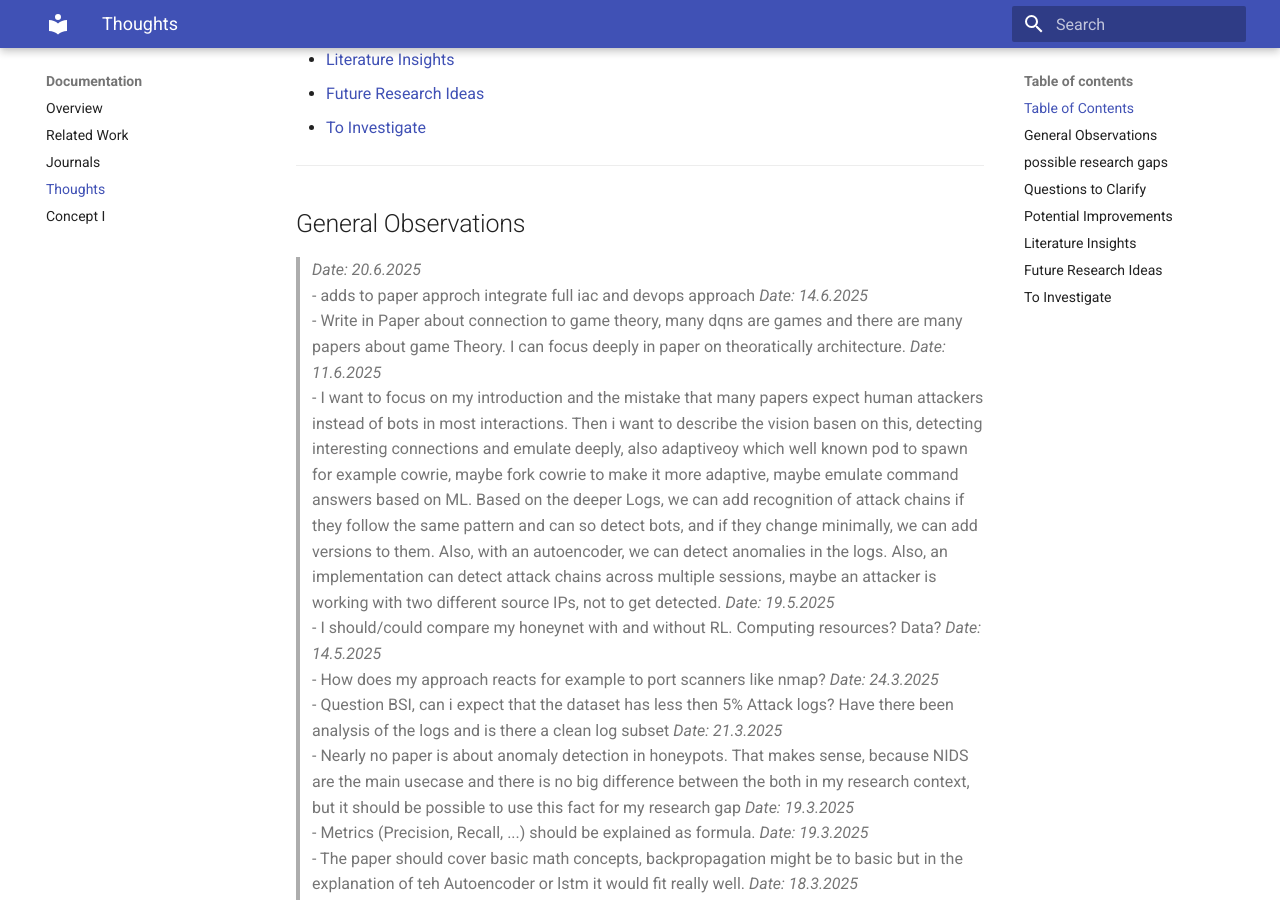
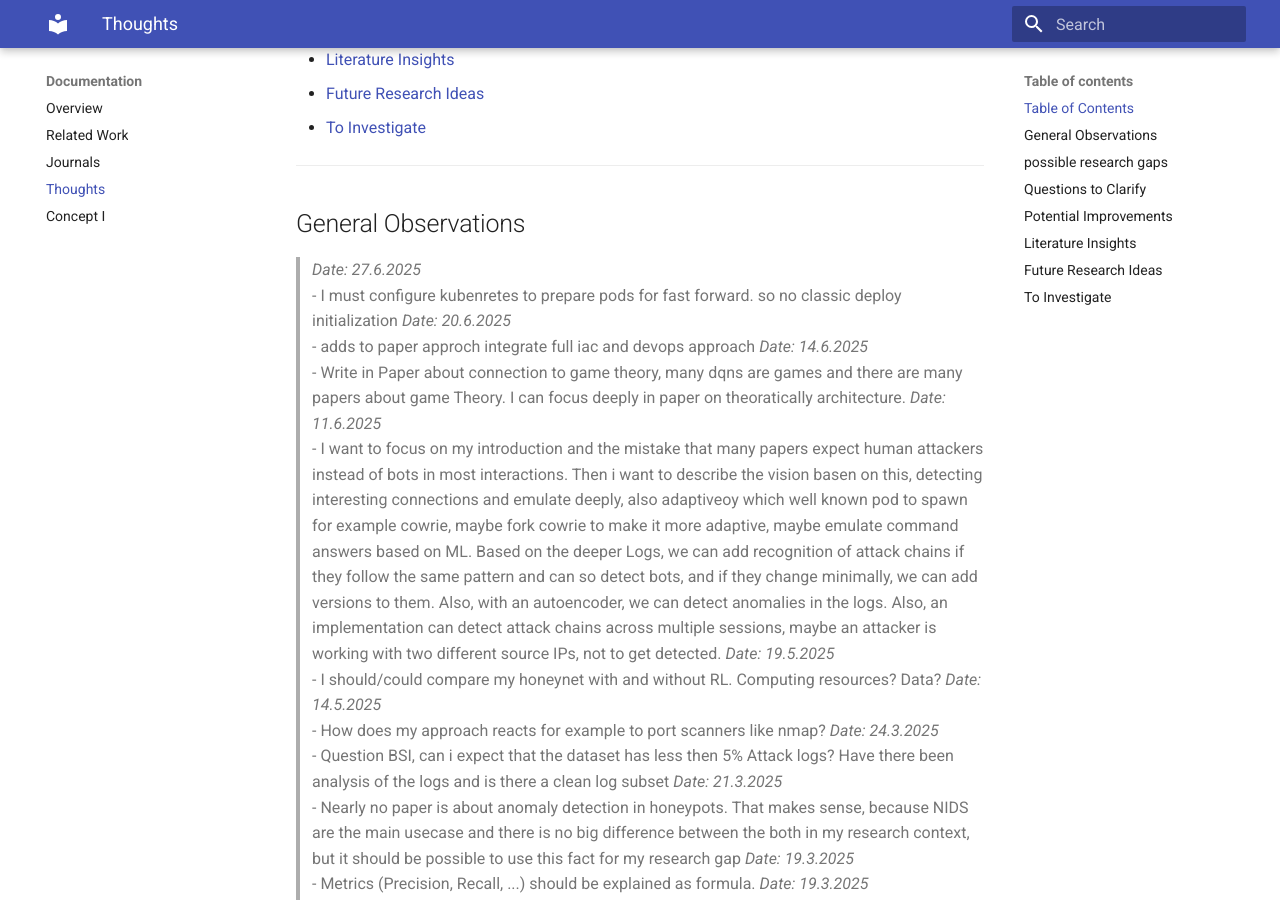
Before and after one commit to JohannesLks/Thesis, an MkDocs documentation site: the page built from docs/documentation/thoughts.md, in a window 1280 px wide and 900 px high, scrolled down 550 px. Built offline with MkDocs 1.6.1 and Material for MkDocs 9.7.7, drawn with Linux system fonts in a browser that asks for light colours.

Commit message:
Update thoughts.md

```diff
--- a/docs/documentation/thoughts.md
+++ b/docs/documentation/thoughts.md
@@ -17,7 +17,8 @@ This document serves as a structured place to record spontaneous thoughts, obser
 ---
 
 ## General Observations
-
+> *Date: 27.6.2025*
+- I must configure kubenretes to prepare pods for fast forward. so no classic deploy initialization
 > *Date: 20.6.2025*
 - adds to paper approch integrate full iac and devops approach
 > *Date: 14.6.2025*
```
